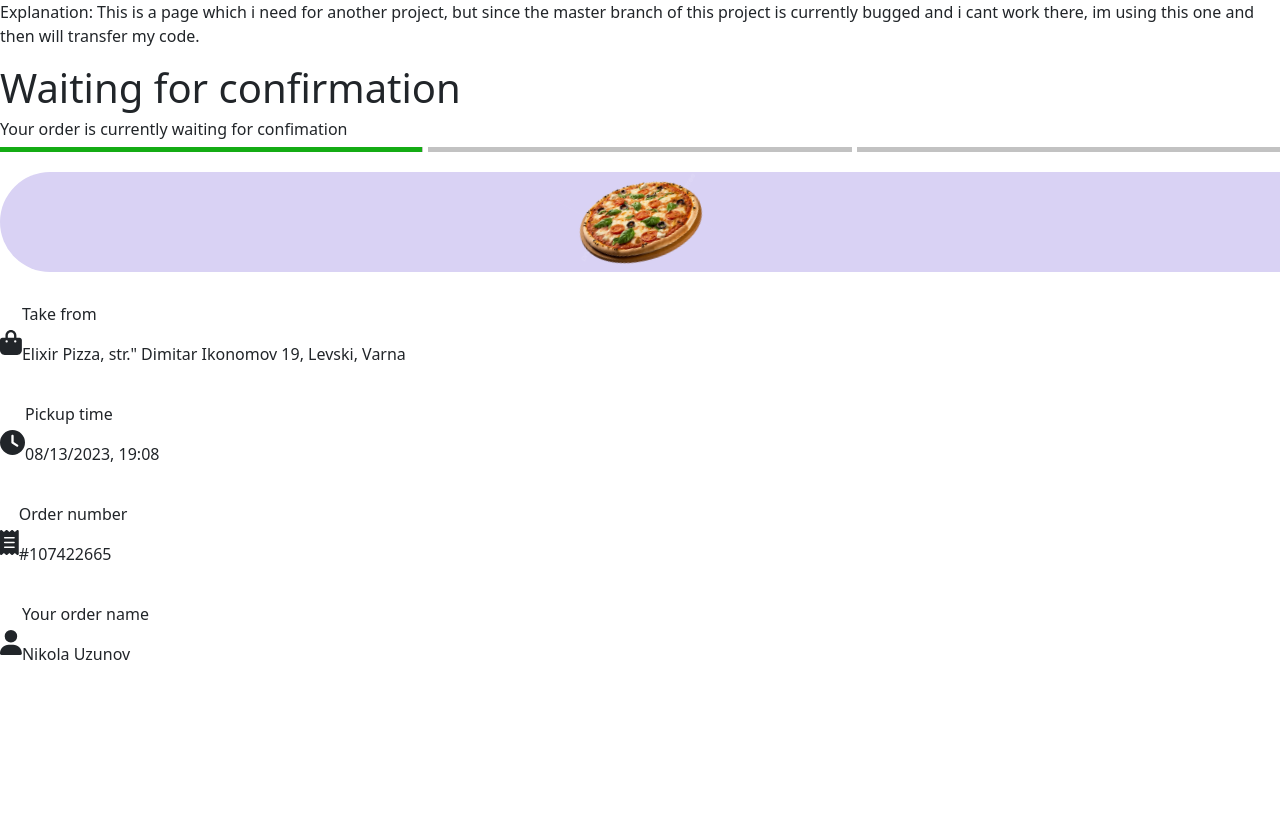
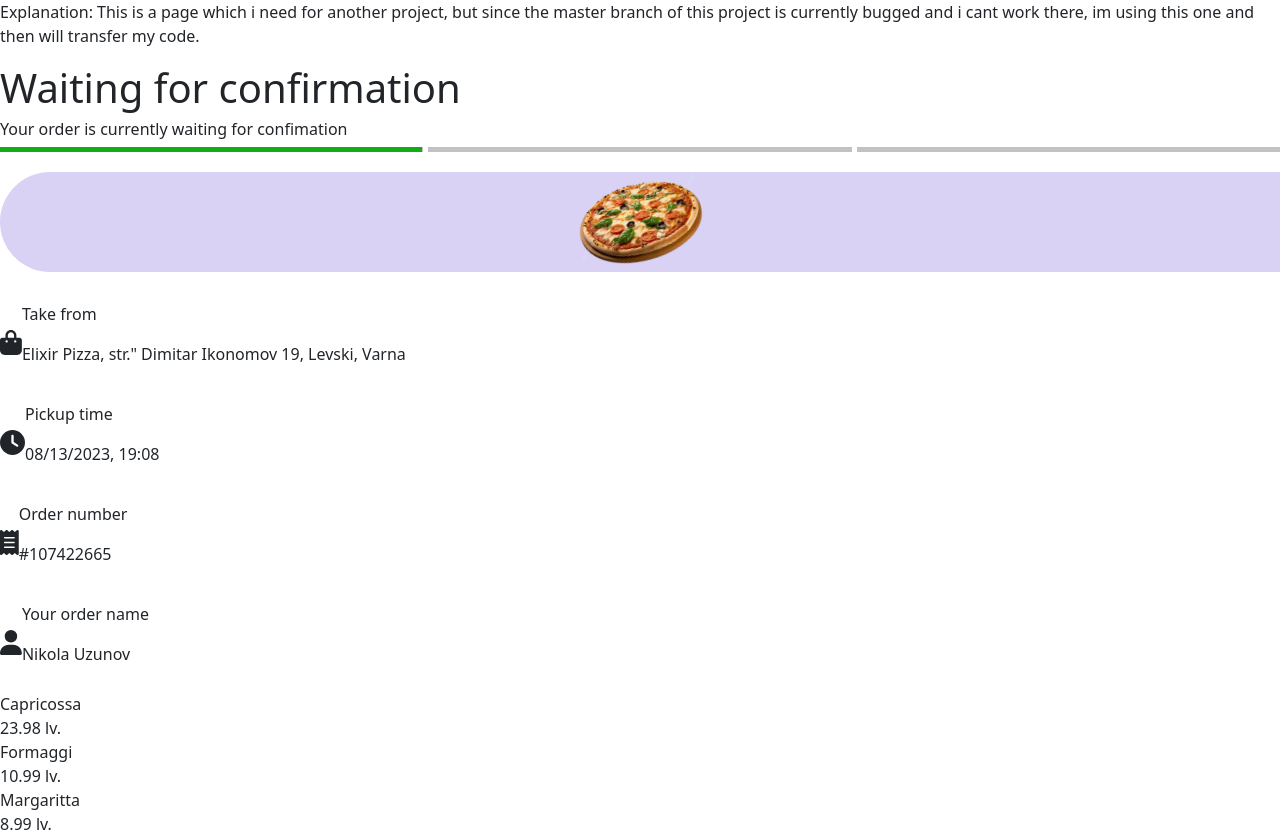
Before and after one commit to Nikolla2000/React-Portfolio-Website, a React (Vite) app in the folder client/: page / in a window 1280 px wide. Before the commit the page ends 800 px from the top, so only its background shows below. Built offline with nearby package versions, Linux system fonts and the light colour scheme.

Commit message:
Wrote the logic for the Order Item Component

```diff
--- a/client/src/Pages/TakeawayPage/OrderItemComponent.jsx
+++ b/client/src/Pages/TakeawayPage/OrderItemComponent.jsx
@@ -1,6 +1,9 @@
-const OrderItem = () => {
+const OrderItem = (props) => {
     return (
-        <div>Item</div>
+        <div className="item-wrapper">
+            <div className="item">{props.item}</div>
+            <div className="price">{props.price * props.quantity} lv.</div>
+        </div>
     )
 }
 
--- a/client/src/Pages/TakeawayPage/TakeawayPage.jsx
+++ b/client/src/Pages/TakeawayPage/TakeawayPage.jsx
@@ -3,15 +3,19 @@
     import DetailComponent from "./DetailComponent"
     import details from "./orderDetails"
     import ProgressBar from "./ProgressBar"
+import OrderItem from "./OrderItemComponent"
 
     const TakeawayPage = () => {
         const [orderStatus, setOrderStatus] = useState('Waiting for confirmation')
         const [subOrderStatus, setSubOrderStatus] = useState('Your order is currently waiting for confimation')
         const [orderDetails, setOrderDetails] = useState(null)
+        const [orderItems, setOrderItems] = useState(null)
 
         useEffect(() => {
-            setOrderDetails(details)
+            setOrderDetails(details[0])
+            setOrderItems(details[1])
         }, [])
+
         return (
             <div className="takeaway-page-wrapper">
                 <p>Explanation: This is a page which i need for another project, but since the master branch of this project is currently bugged and i cant work there, im using this one and then will transfer my code.</p>
@@ -21,7 +25,8 @@
                 <div className="pizza-img">
                     <img src='../../src/assets/images/menu-pizzas.png'/>
                 </div>
-                {orderDetails && orderDetails.map((orderDetail, index) => { return (
+                {orderDetails && orderDetails.map((orderDetail, index) => {
+                    return (
                     <DetailComponent
                         detailTitle={orderDetail.detailTitle}
                         detail={orderDetail.detail}
@@ -29,6 +34,15 @@
                         key={index}/>
                 )
                 })}
+                {orderItems && orderItems.map((item, index) => {
+                    return (
+                        <OrderItem
+                            item={item.item}
+                            price={item.price}
+                            quantity={item.quantity}
+                            key={index} />
+                    )
+                })}
             </div>
         )
     }
--- a/client/src/Pages/TakeawayPage/orderDetails.js
+++ b/client/src/Pages/TakeawayPage/orderDetails.js
@@ -1,7 +1,7 @@
 import { faBagShopping, faClock, faReceipt, faUser} from '@fortawesome/free-solid-svg-icons'
 
 const orderDetails = [
-    {
+    [{
         detailTitle: "Take from",
         detail: "Elixir Pizza, str.\" Dimitar Ikonomov 19, Levski, Varna ",
         icon: faBagShopping
@@ -27,14 +27,41 @@ const orderDetails = [
         detailTitle: "Your order name",
         detail: "Nikola Uzunov",
         icon:faUser
-    }
+    }],
+    [
+        {
+            item: 'Capricossa',
+            quantity: 2,
+            price: 11.99,
+        },
+        {
+            item: 'Formaggi',
+            quantity: 1,
+            price: 10.99
+        },
+        {
+            item: 'Margaritta',
+            quantity: 1,
+            price: 8.99
+        }
+    ]
 ];
 
 const orderItems = [
     {
         item: 'Capricossa',
         quantity: 2,
-        price: 9.99
+        price: 11.99,
+    },
+    {
+        item: 'Formaggi',
+        quantity: 1,
+        price: 10.99
+    },
+    {
+        item: 'Margaritta',
+        quantity: 1,
+        price: 8.99
     }
 ]
 export default orderDetails
```
